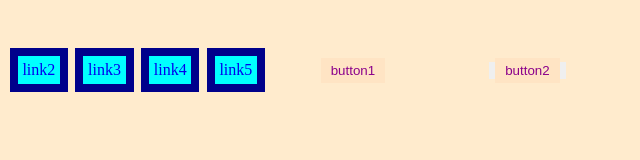
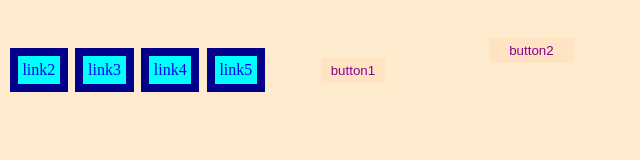
Before and after one commit to Rina-zlat/Anim, a plain HTML site: page index.html in a window 1280 px wide. In both pictures the pointer is over the element "button2". Shown: the whole page, without its empty margins (0-640 px from the left). Drawn offline with Linux system fonts and the light colour scheme.

Commit message:
first lesson completed

```diff
--- a/css/style.css
+++ b/css/style.css
@@ -209,18 +209,21 @@ body {
 .btn2{
     margin: 50px;
     border: none;
+    padding: 0;
+    background: none;
 }
 
 .btn2 span{
+    display: block;
     width: 100%;
     height: 100%;
     padding: 5px 10px;
+    background-color: bisque;
     color: darkmagenta;
-    background-color: bisque;
     transition: transform 0.3s ease-in-out;
 }
 
-.btn2:hover,
-.btn2:focus{
+.btn2:hover span,
+.btn2:focus span{
     transform: translateY(-20px);
 }
```
